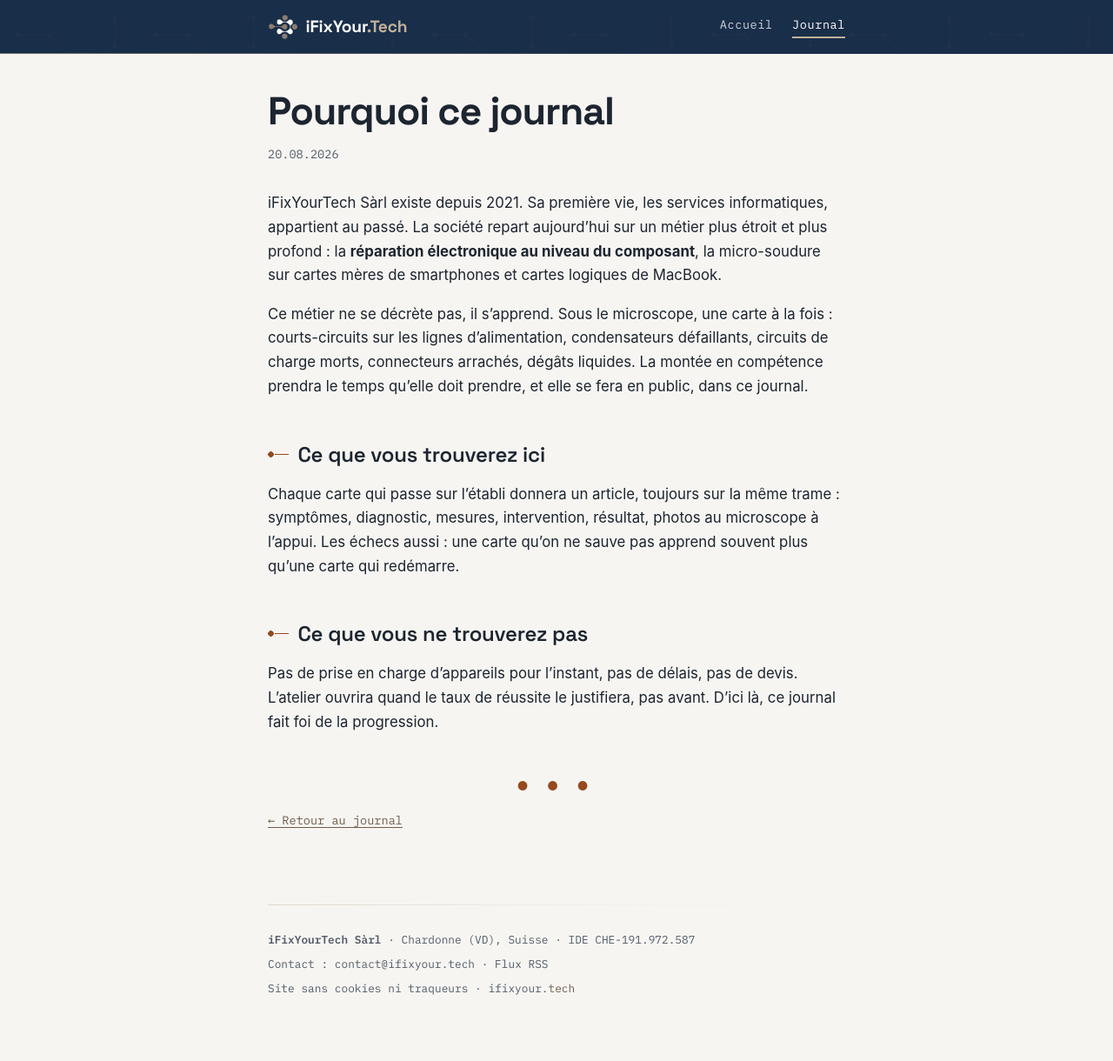
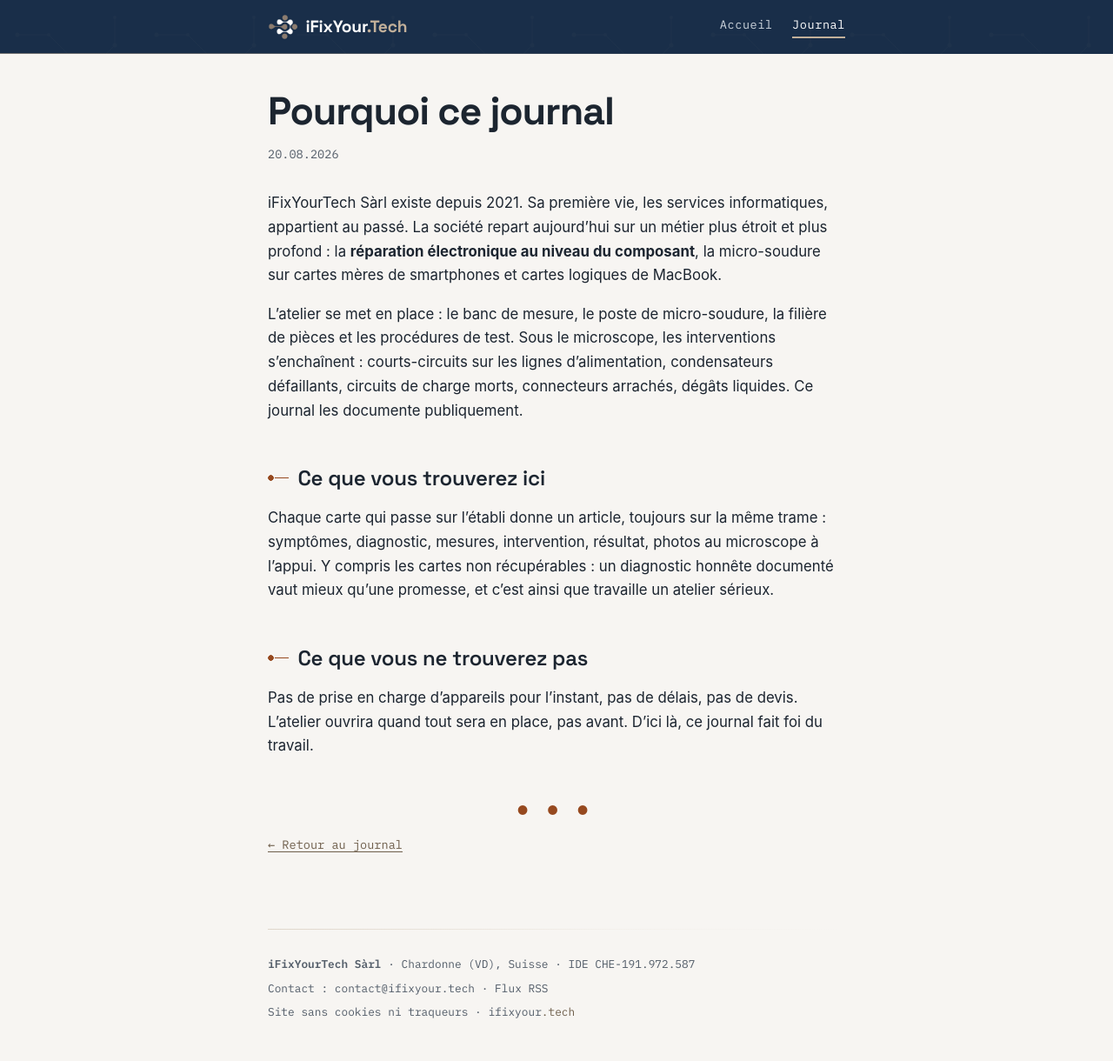
Before and after one commit to fawraw/ifixyour.tech, a Jekyll site: the page built from _posts/2026-08-20-pourquoi-ce-journal.md, in a window 1280 px wide. Shown: the whole page at 87% size. Built offline with Jekyll 4.4.1, drawn with Linux system fonts in a browser that asks for light colours; before the commit the page ends 1193 px from its top, so only the background shows below that.

Commit message:
Ton professionnel, LinkedIn en sameAs, script d'assets versionne
Reformule les contenus publics en mise en place d'atelier (plus aucun
vocabulaire d'apprentissage), declare la page LinkedIn en JSON-LD sameAs,
versionne tools/make-assets.js (regeneration des PNG depuis le logo source)
et documente son usage au README.

Co-Authored-By: Claude Fable 5 <noreply@anthropic.com>

```diff
--- a/_config.yml
+++ b/_config.yml
@@ -1,5 +1,5 @@
 title: iFixYour.Tech
-description: "Atelier suisse de réparation électronique board-level. Micro-soudure sur cartes mères de smartphones et cartes logiques MacBook, journal d'atelier public pendant la montée en compétence."
+description: "Atelier suisse de réparation électronique board-level. Micro-soudure sur cartes mères de smartphones et cartes logiques MacBook, chaque intervention documentée dans le journal d'atelier."
 url: "https://ifixyour.tech"
 lang: fr
 timezone: Europe/Zurich
@@ -9,6 +9,11 @@ permalink: /journal/:year/:slug/
 strict_front_matter: true
 
 logo: /assets/img/og-image.png
+
+social:
+  name: iFixYourTech Sàrl
+  links:
+    - https://www.linkedin.com/company/ifixyourtech/
 
 plugins:
   - jekyll-seo-tag
--- a/_posts/2026-08-20-pourquoi-ce-journal.md
+++ b/_posts/2026-08-20-pourquoi-ce-journal.md
@@ -1,7 +1,7 @@
 ---
 layout: post
 title: "Pourquoi ce journal"
-description: "Relance d'iFixYourTech Sàrl sur la réparation board-level : la montée en compétence sera documentée publiquement, réparation après réparation."
+description: "Relance d'iFixYourTech Sàrl sur la réparation board-level : l'atelier se met en place et chaque intervention est documentée publiquement."
 ---
 
 iFixYourTech Sàrl existe depuis 2021. Sa première vie, les services informatiques,
@@ -9,20 +9,21 @@ appartient au passé. La société repart aujourd'hui sur un métier plus étroi
 profond : la **réparation électronique au niveau du composant**, la micro-soudure sur
 cartes mères de smartphones et cartes logiques de MacBook.
 
-Ce métier ne se décrète pas, il s'apprend. Sous le microscope, une carte à la fois :
-courts-circuits sur les lignes d'alimentation, condensateurs défaillants, circuits de
-charge morts, connecteurs arrachés, dégâts liquides. La montée en compétence prendra le
-temps qu'elle doit prendre, et elle se fera en public, dans ce journal.
+L'atelier se met en place : le banc de mesure, le poste de micro-soudure, la filière
+de pièces et les procédures de test. Sous le microscope, les interventions
+s'enchaînent : courts-circuits sur les lignes d'alimentation, condensateurs
+défaillants, circuits de charge morts, connecteurs arrachés, dégâts liquides. Ce
+journal les documente publiquement.
 
 ## Ce que vous trouverez ici
 
-Chaque carte qui passe sur l'établi donnera un article, toujours sur la même trame :
-symptômes, diagnostic, mesures, intervention, résultat, photos au microscope à l'appui.
-Les échecs aussi : une carte qu'on ne sauve pas apprend souvent plus qu'une carte qui
-redémarre.
+Chaque carte qui passe sur l'établi donne un article, toujours sur la même trame :
+symptômes, diagnostic, mesures, intervention, résultat, photos au microscope à
+l'appui. Y compris les cartes non récupérables : un diagnostic honnête documenté vaut
+mieux qu'une promesse, et c'est ainsi que travaille un atelier sérieux.
 
 ## Ce que vous ne trouverez pas
 
 Pas de prise en charge d'appareils pour l'instant, pas de délais, pas de devis.
-L'atelier ouvrira quand le taux de réussite le justifiera, pas avant. D'ici là, ce
-journal fait foi de la progression.
+L'atelier ouvrira quand tout sera en place, pas avant. D'ici là, ce journal fait foi
+du travail.
```
Also changed, not shown: index.md (+3 -2 lines), tools/make-assets.js (added, +49 -0 lines), README.md.
